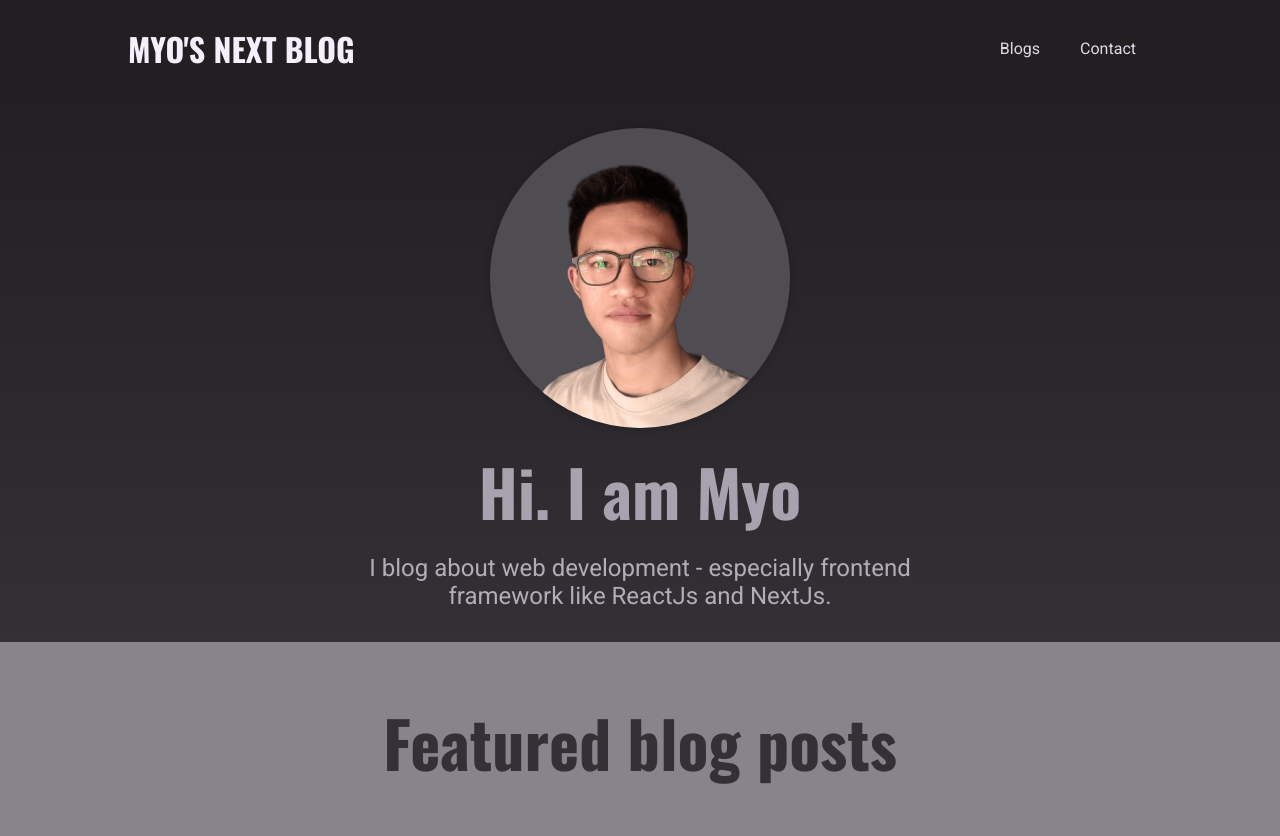
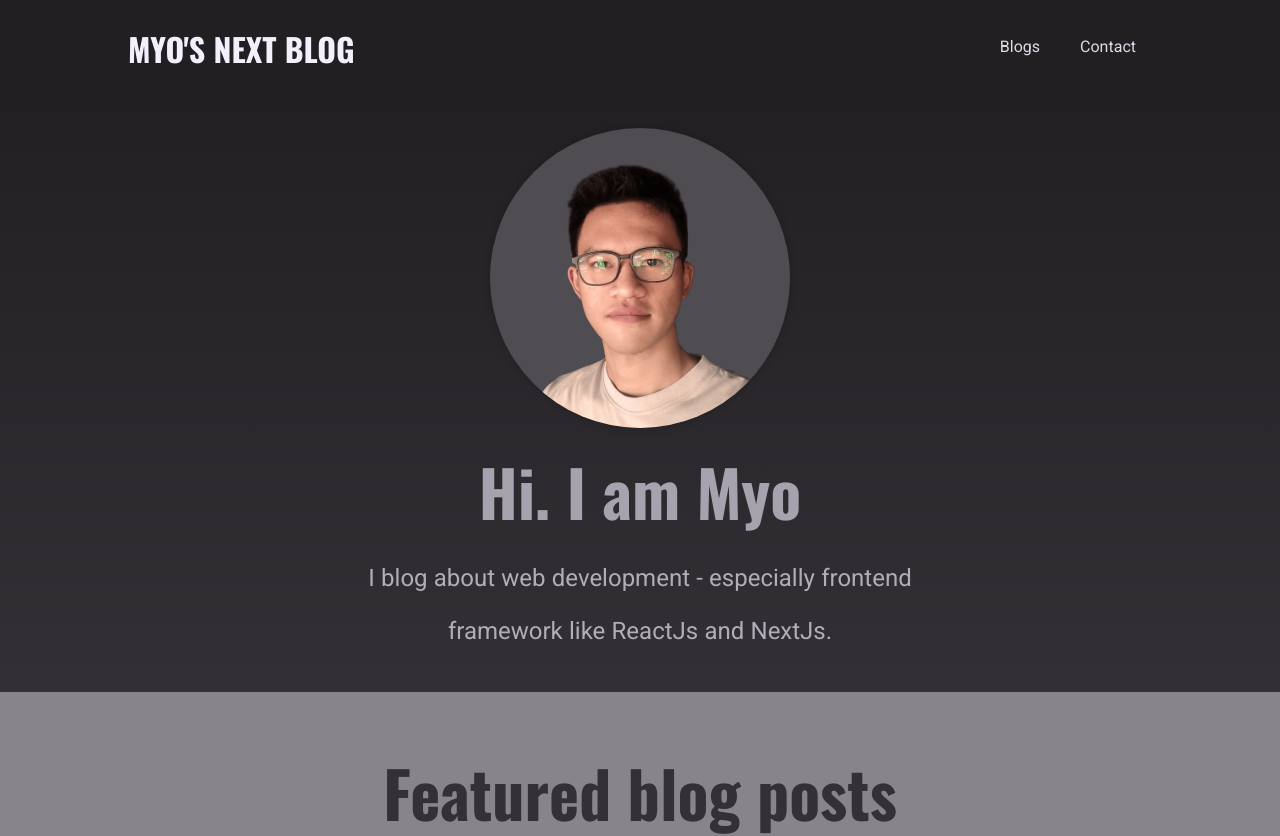
Before and after one commit to myoaung99/Next-Blog-Project, a Next.js app: page / in a window 1280 px wide. Shown: the top 836 px of the page. Built offline with nearby package versions, Linux system fonts and the light colour scheme.

Commit message:
added myanmar fontface

```diff
--- a/styles/globals.css
+++ b/styles/globals.css
@@ -1,4 +1,9 @@
-@import url('https://fonts.googleapis.com/css2?family=Oswald:wght@700&family=Roboto&family=Source+Sans+Pro:wght@300&display=swap');
+@import url("https://fonts.googleapis.com/css2?family=Oswald:wght@700&family=Roboto&family=Source+Sans+Pro:wght@300&display=swap");
+
+@font-face {
+  font-family: "Notosan";
+  src: url(/font/NotoSansMyanmar-Regular.ttf);
+}
 
 * {
   box-sizing: border-box;
@@ -45,13 +50,13 @@
   margin: 0;
   background-color: var(--color-grey-500);
   color: #252525;
-  font-family: 'Roboto', sans-serif;
+  font-family: "Notosan", "Roboto", sans-serif;
 }
 
 h1,
 h2,
 h3 {
-  font-family: 'Oswald', 'Roboto', sans-serif;
+  font-family: "Oswald", "Roboto", sans-serif;
 }
 
 a {
```
Also changed, not shown: public/font/NotoSansMyanmar-Regular.ttf (added).
